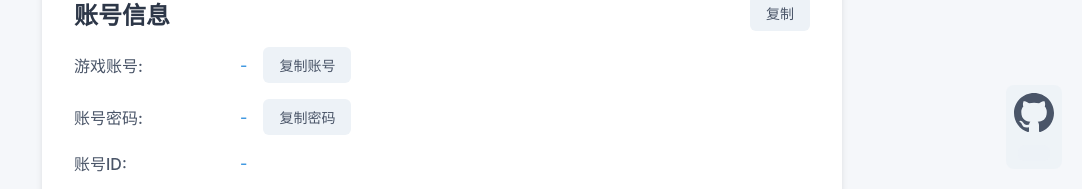
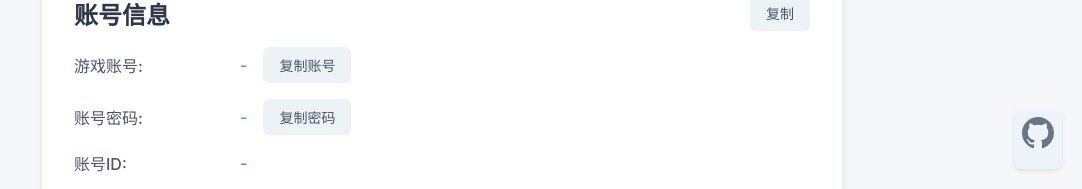
Before and after one commit to VTeam-Studio/account-copier, a plain HTML site: page index.html in a window 1280 px wide. Shown: the part 611-800 px from the top of the page, without its empty margins (198-1280 px from the left). Drawn offline with Linux system fonts and the light colour scheme; no server answers.

Commit message:
Update Location

```diff
--- a/index.html
+++ b/index.html
@@ -94,7 +94,7 @@
     <!-- 添加固定位置的 GitHub 图标 -->
     <div class="github-corner">
         <a href="https://github.com/Michaelwucoc/account-copier" target="_blank" class="github-link" title="GitHub">
-            <svg width="40" height="40" viewBox="0 0 16 16" class="github-icon">
+            <svg width="32" height="32" viewBox="0 0 16 16" class="github-icon">
                 <path fill="currentColor" d="M8 0C3.58 0 0 3.58 0 8c0 3.54 2.29 6.53 5.47 7.59.4.07.55-.17.55-.38 0-.19-.01-.82-.01-1.49-2.01.37-2.53-.49-2.69-.94-.09-.23-.48-.94-.82-1.13-.28-.15-.68-.52-.01-.53.63-.01 1.08.58 1.23.82.72 1.21 1.87.87 2.33.66.07-.52.28-.87.51-1.07-1.78-.2-3.64-.89-3.64-3.95 0-.87.31-1.59.82-2.15-.08-.2-.36-1.02.08-2.12 0 0 .67-.21 2.2.82.64-.18 1.32-.27 2-.27.68 0 1.36.09 2 .27 1.53-1.04 2.2-.82 2.2-.82.44 1.1.16 1.92.08 2.12.51.56.82 1.27.82 2.15 0 3.07-1.87 3.75-3.65 3.95.29.25.54.73.54 1.48 0 1.07-.01 1.93-.01 2.2 0 .21.15.46.55.38A8.013 8.013 0 0016 8c0-4.42-3.58-8-8-8z"></path>
             </svg>
             <span class="commit-id" id="commitId"></span>
--- a/styles.css
+++ b/styles.css
@@ -247,26 +247,37 @@ h2 {
     color: #4a5568;
     text-decoration: none;
     padding: 0.5rem 1rem;
-    background-color: #edf2f7;
-    border-radius: 6px;
+    background-color: rgba(237, 242, 247, 0.9);
+    border-radius: 20px;
     transition: all 0.3s ease;
+    box-shadow: 0 2px 4px rgba(0, 0, 0, 0.1);
 }
 
 .github-link:hover {
-    background-color: #e2e8f0;
-    color: #2d3748;
+    background-color: rgba(226, 232, 240, 0.95);
+    transform: translateY(-2px);
+    box-shadow: 0 4px 6px rgba(0, 0, 0, 0.1);
 }
 
 .github-icon {
-    display: inline-block;
-    vertical-align: middle;
+    opacity: 0.8;
+    transition: opacity 0.3s ease;
+}
+
+.github-link:hover .github-icon {
+    opacity: 1;
 }
 
 .commit-id {
-    padding: 0.5rem 1rem;
-    background-color: #edf2f7;
-    border-radius: 6px;
+    font-size: 0.75rem;
     font-family: monospace;
+    color: #718096;
+    margin-left: 0.25rem;
+}
+
+/* 添加底部间距，防止内容被遮挡 */
+body {
+    padding-bottom: 4rem;
 }
 
 .copy-all {
```
